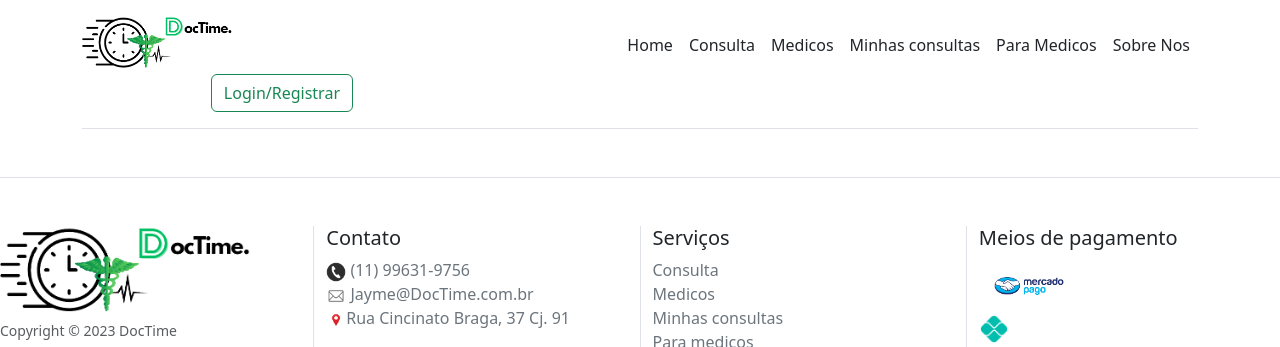
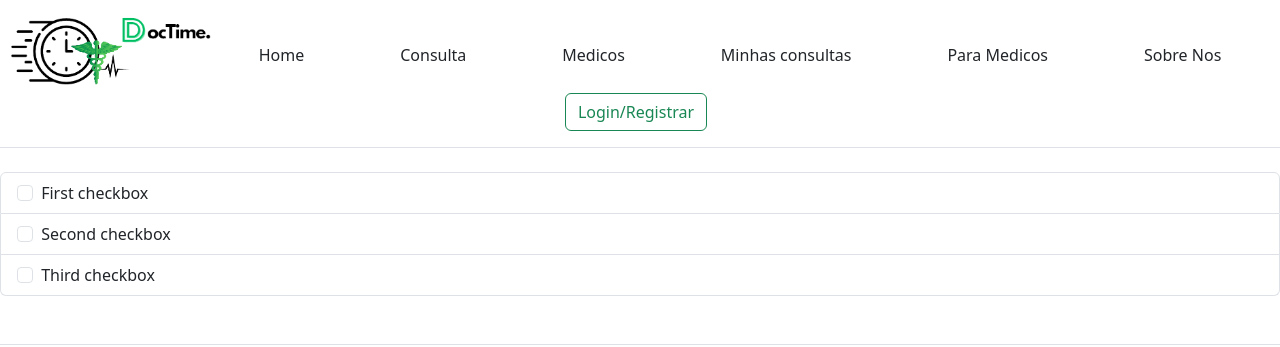
Before and after one commit to MuriloVieira49/DocTime, a plain HTML site: page Dermatologia.html in a window 1280 px wide. Shown: the top 347 px of the page. Drawn offline with nearby package versions, Linux system fonts and the light colour scheme.

Commit message:
versao atualizada

```diff
--- a/Dermatologia.html
+++ b/Dermatologia.html
@@ -7,26 +7,38 @@
     <link href="https://cdn.jsdelivr.net/npm/bootstrap@5.3.2/dist/css/bootstrap.min.css" rel="stylesheet" integrity="sha384-T3c6CoIi6uLrA9TneNEoa7RxnatzjcDSCmG1MXxSR1GAsXEV/Dwwykc2MPK8M2HN" crossorigin="anonymous">
 </head>
 <body>
-    <div class="container">
-        <header class="d-flex flex-wrap align-items-center justify-content-center justify-content-md-between py-3 mb-4 border-bottom">
-          <div class="col-md-3 mb-2 mb-md-0">
-            <a href="/" class="d-inline-flex link-body-emphasis text-decoration-none">
-                <img src="Imagens/LogoDocTime.png" width="150px" height="auto" alt="LogoDocTime">
+  <header class="d-flex flex-wrap align-items-center justify-content-center justify-content-md-center py-3 mb-4 border-bottom">
+    <div class="d-flex flex-wrap align-items-center justify-content-center justify-content-lg-start">
+      <a href="" class="d-flex align-items-center mb-2 mb-lg-2 link-body-emphasis text-decoration-none">
+          <img src="Imagens/LogoDocTime.png" width="200px" height="auto" alt="LogoDocTime">
       </a>
     </div>
     <ul class="nav col-12 col-md-auto mb-2 justify-content-center mb-md-0">
-            <li><a href="index.html" class="nav-link text-dark px-2">Home</a></li>
-            <li><a href="Consulta.html" class="nav-link text-dark px-2">Consulta</a></li>
-            <li><a href="Medicos.html" class="nav-link text-dark px-2">Medicos</a></li>
-            <li><a href="MinhasConsultas.html" class="nav-link text-dark px-2">Minhas consultas</a></li>
-            <li><a href="ForMedicos.html" class="nav-link text-dark px-2">Para Medicos</a></li>
-            <li><a href="SobreNos.html" class="nav-link text-dark px-2">Sobre Nos</a></li>
+      <li><a href="index.html" class="nav-link text-dark px-5">Home</a></li>
+      <li><a href="Consulta.html" class="nav-link text-dark px-5">Consulta</a></li>
+      <li><a href="Medicos.html" class="nav-link text-dark px-5">Medicos</a></li>
+      <li><a href="MinhasConsultas.html" class="nav-link text-dark px-5">Minhas consultas</a></li>
+      <li><a href="ForMedicos.html" class="nav-link text-dark px-5">Para Medicos</a></li>
+      <li><a href="SobreNos.html" class="nav-link text-dark px-5">Sobre Nos</a></li>
     </ul>
-          <div class="col-md-3 text-end">
+    <div class="col-mb-2 text-end">
       <a href="Login.html" type="button" class="btn btn-outline-success me-2">Login/Registrar</a>
     </div>
   </header>
-      </div>
+      <ul class="list-group">
+        <li class="list-group-item">
+          <input class="form-check-input me-1" type="checkbox" value="" id="firstCheckboxStretched">
+          <label class="form-check-label stretched-link" for="firstCheckboxStretched">First checkbox</label>
+        </li>
+        <li class="list-group-item">
+          <input class="form-check-input me-1" type="checkbox" value="" id="secondCheckboxStretched">
+          <label class="form-check-label stretched-link" for="secondCheckboxStretched">Second checkbox</label>
+        </li>
+        <li class="list-group-item">
+          <input class="form-check-input me-1" type="checkbox" value="" id="thirdCheckboxStretched">
+          <label class="form-check-label stretched-link" for="thirdCheckboxStretched">Third checkbox</label>
+        </li>
+      </ul>
       <footer class="d-flex flex-column justify-content-center py-5 my-5 border-top">
         <div class="row">
           <div class="col-12 col-md">
```
Also changed, not shown: Cardiologia.html (+11 -13 lines), Consulta.html (+11 -15 lines), Fitoterapia.html (+11 -13 lines), ForMedicos.html (+11 -13 lines), Medicos.html (+11 -13 lines), MinhasConsultas.html (+11 -13 lines), Odontologia.html (+11 -13 lines), Oftalmologia.html (+11 -13 lines), Pediatra.html (+11 -13 lines), Psicologia.html (+11 -13 lines), Psiquiatra.html (+11 -13 lines), SobreNos.html (+11 -13 lines), Urologia.html (+11 -13 lines), index.html (+10 -12 lines). Lines whose indentation alone changed are shown as unchanged.
